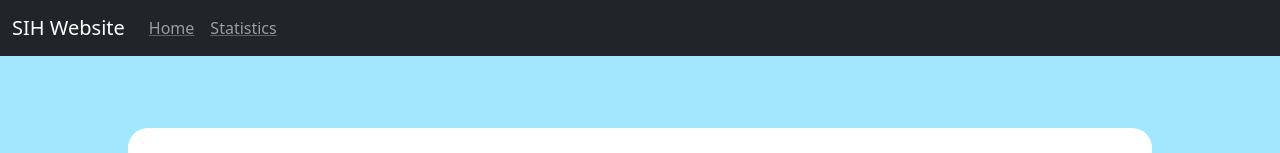
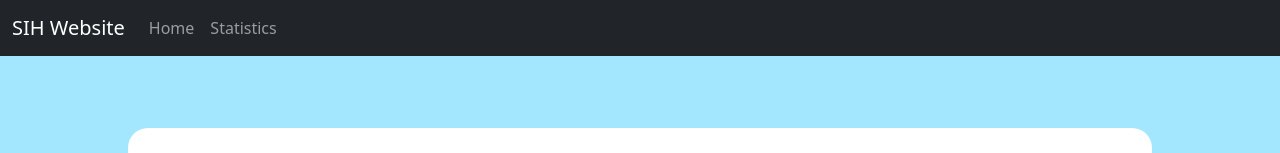
Before and after one commit to FidalMathew/SharkTank, a React (Create React App) app: page / in a window 1280 px wide. Shown: the top 153 px of the page. Built offline with nearby package versions, Linux system fonts and the light colour scheme.

Commit message:
updated navbar

```diff
--- a/src/components/navbar.jsx
+++ b/src/components/navbar.jsx
@@ -13,8 +13,8 @@ function NavBar() {
                     <Navbar.Toggle aria-controls="basic-navbar-nav" />
                     <Navbar.Collapse id="basic-navbar-nav">
                         <Nav className="me-auto">
-                            <AnchorLink href='#home' offset={() => 150}><Nav.Link >  Home</Nav.Link> </AnchorLink>
-                            <AnchorLink href='#stats' offset={() => 150}><Nav.Link href="#link">Statistics</Nav.Link></AnchorLink>
+                            <AnchorLink href='#home' offset={() => 150} style={{ textDecoration: "none" }} ><Nav.Link href="#link">  Home</Nav.Link> </AnchorLink>
+                            <AnchorLink href='#stats' offset={() => 150} style={{ textDecoration: "none" }}><Nav.Link href="#link" >Statistics</Nav.Link></AnchorLink>
                         </Nav>
                     </Navbar.Collapse>
                 </Container>
```
